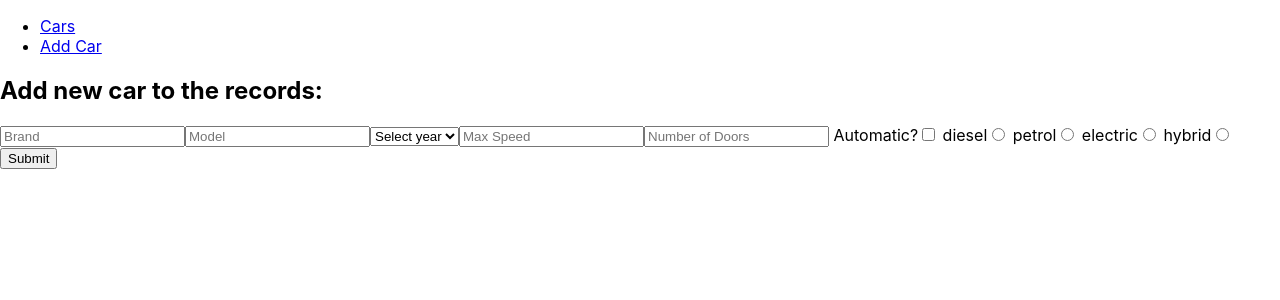
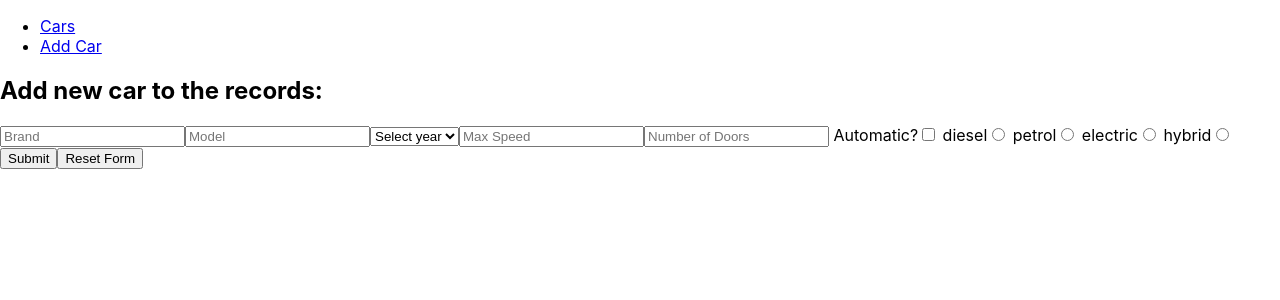
Before and after one commit to zklasnja/cars-app, a React (Create React App) app: page /add in a window 1280 px wide. Shown: the top 300 px of the page. Built offline with nearby package versions, Linux system fonts and the light colour scheme.

Commit message:
Zadatak4 - added reset button to reset the form

```diff
--- a/src/pages/AddCar.jsx
+++ b/src/pages/AddCar.jsx
@@ -23,13 +23,25 @@ export default function AddCar() {
     const onAddCar = (e) => {
         e.preventDefault();
 
-        const handleAddCar = async () =>{
+        const handleAddCar = async () => {
             Cars.add(newCar);
         }
-        if (handleAddCar){
+        if (handleAddCar) {
             handleAddCar();
             history.push('/cars');
         }
+    }
+
+    const handleResetForm = () => {
+        setNewCar({
+            brand: "",
+            model: "",
+            year: "",
+            maxSpeed: "",
+            numberOfDoors: "",
+            isAutomatic: false,
+            engine: "",
+        })
     }
 
     return (
@@ -72,37 +84,38 @@ export default function AddCar() {
                     <input
                         type="checkbox"
                         value={newCar.isAutomatic}
-                        onChange={(e) => setNewCar({ ...newCar, isAutomatic: e.target.checked ? e.target.checked : e.target.checked })} />
+                        onChange={(e) => setNewCar({ ...newCar, isAutomatic: e.target.checked ? e.target.checked : "" })} />
                 </label>
                 <label> diesel
                     <input
                         required
                         type="radio"
                         value="diesel"
-                        onChange={(e) => setNewCar({ ...newCar, engine: e.target.checked ? e.target.value : ""})} />
+                        onChange={(e) => setNewCar({ ...newCar, engine: e.target.checked ? e.target.value : "" })} />
                 </label>
                 <label> petrol
                     <input
                         required
                         type="radio"
                         value="petrol"
-                        onChange={(e) => setNewCar({ ...newCar, engine: e.target.checked ? e.target.value : ""})} />
+                        onChange={(e) => setNewCar({ ...newCar, engine: e.target.checked ? e.target.value : "" })} />
                 </label>
                 <label> electric
                     <input
                         required
                         type="radio"
                         value="electric"
-                        onChange={(e) => setNewCar({ ...newCar, engine: e.target.checked ? e.target.value : ""})} />
+                        onChange={(e) => setNewCar({ ...newCar, engine: e.target.checked ? e.target.value : "" })} />
                 </label>
                 <label> hybrid
                     <input
                         required
                         type="radio"
                         value="hybrid"
-                        onChange={(e) => setNewCar({ ...newCar, engine: e.target.checked ? e.target.value : ""})} />
+                        onChange={(e) => setNewCar({ ...newCar, engine: e.target.checked ? e.target.value : "" })} />
                 </label>
                 <button type="submit">Submit</button>
+                <button onClick={handleResetForm} type="button">Reset Form</button>
             </form>
         </div>
     )
```
Also changed, not shown: src/components/AddCarComponent.jsx (added, +7 -0 lines).
